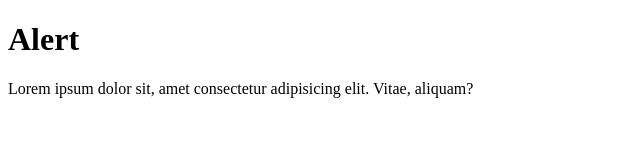
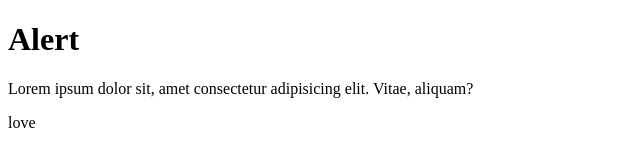
Before and after one commit to chrisjay358/Test, a plain HTML site: page index.html in a window 1280 px wide. Shown: the full height of the page, 0-640 px from the left. Drawn offline with Linux system fonts and the light colour scheme.

Commit message:
Added features

```diff
--- a/index.html
+++ b/index.html
@@ -11,5 +11,6 @@
     <p>
       Lorem ipsum dolor sit, amet consectetur adipisicing elit. Vitae, aliquam?
     </p>
+    <p>love</p>
   </body>
 </html>
```
